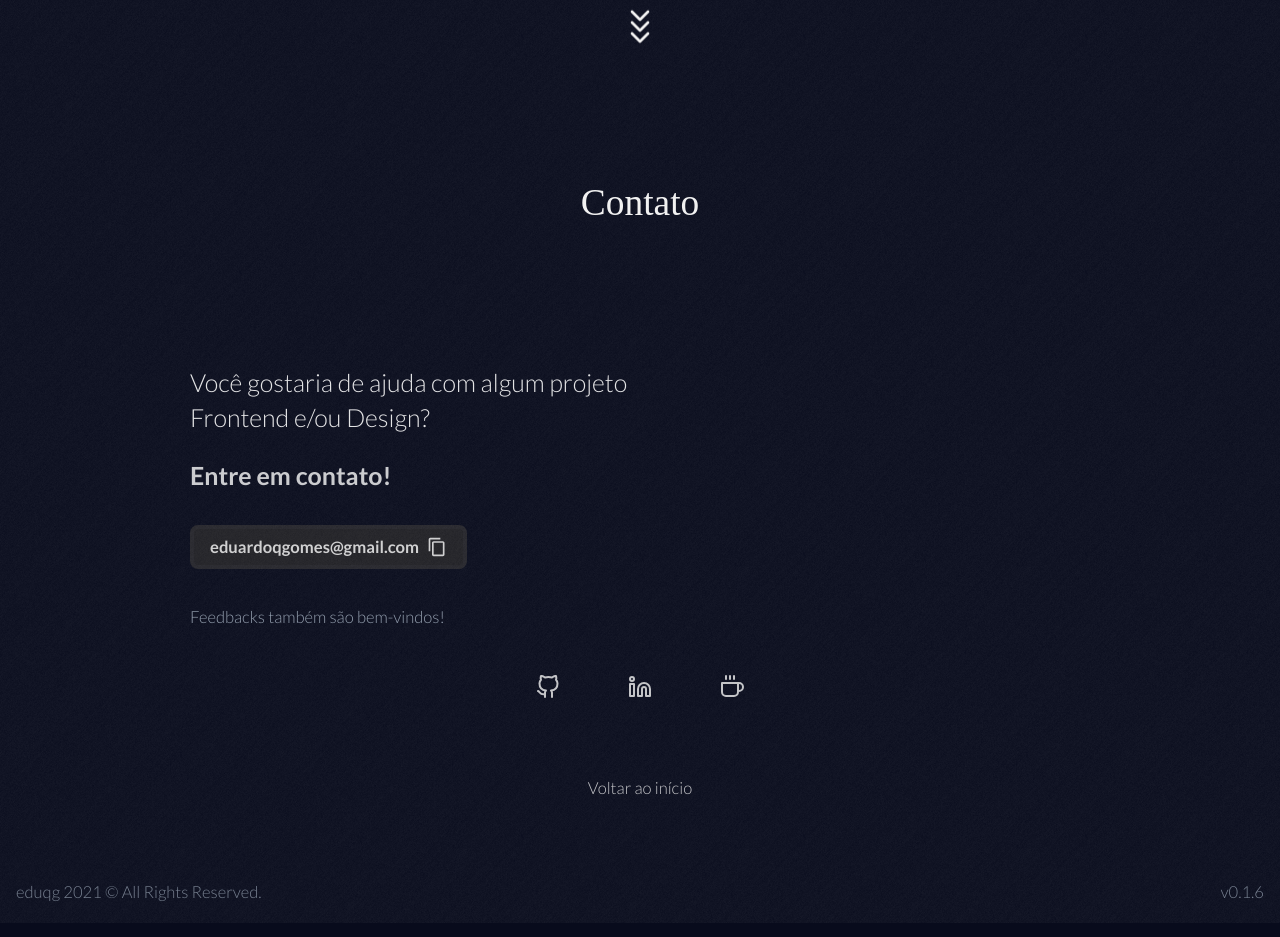
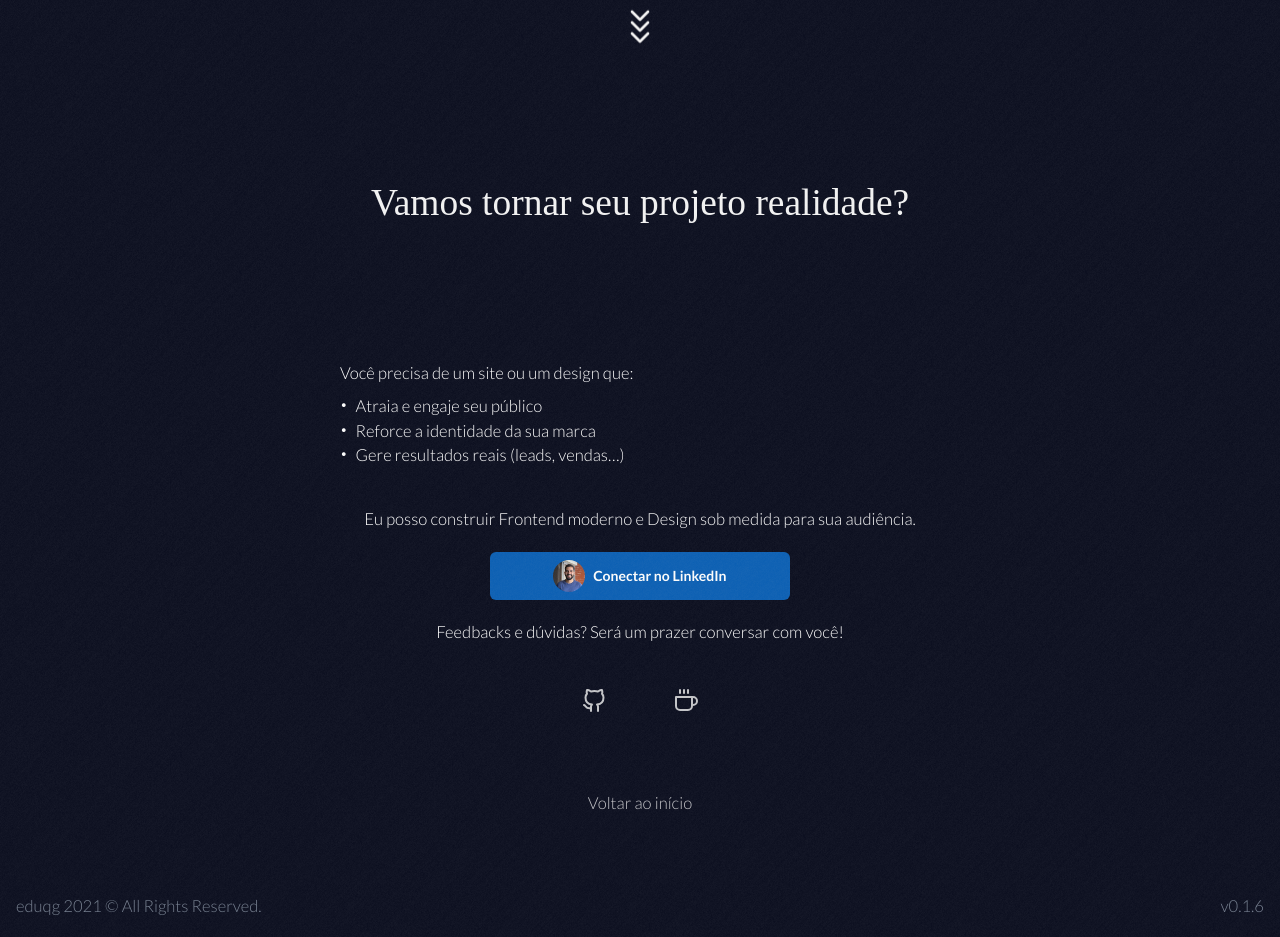
Before and after one commit to eduqg/eduqg.github.io, a Next.js app: page / in a window 1280 px wide. Shown: the part 2280-3217 px from the top of the page. Built offline with nearby package versions, Linux system fonts and the light colour scheme; no server answers; a web font is replaced by a local one.

Commit message:
Update contact section

```diff
--- a/src/components/About/index.tsx
+++ b/src/components/About/index.tsx
@@ -1,9 +1,8 @@
 import React, { useCallback, useMemo } from 'react'
 import { differenceInYears, differenceInDays } from 'date-fns'
-import { FiGithub, FiLinkedin, FiMail, FiCoffee, FiChevronDown } from 'react-icons/fi'
+import { FiGithub, FiLinkedin, FiCoffee, FiChevronDown } from 'react-icons/fi'
 
 import { useTranslation } from '@/hooks/translation'
-import { mailToLink } from '@/utils/emailMessage'
 
 import {
   Container,
@@ -13,6 +12,7 @@ import {
   AcademicList,
   AcademicItem,
   ButtonDown,
+  Divider,
 } from './styles'
 
 import { IScrollOptions } from '@/pages'
@@ -72,14 +72,15 @@ const About: React.FC<IAboutProps> = ({ scrollToContent }) => {
 
           <AcademicList>
             <AcademicItem>
+              <h3>{t.about_software_engineering_graduation}</h3>
               <h2>{t.about_software_engineering}</h2>
               <h3>Universidade de Brasília - UnB/FGA</h3>
-              <h3>{t.about_software_engineering_graduation}</h3>
             </AcademicItem>
+            <Divider />
             <AcademicItem>
+              <h3>{t.about_design_postgraduate}</h3>
               <h2>{t.about_design}</h2>
               <h3>Pontifícia Universidade Católica do Rio Grande do Sul - PUCRS</h3>
-              <h3>{t.about_design_postgraduate}</h3>
             </AcademicItem>
           </AcademicList>
         </Academic>
@@ -101,14 +102,6 @@ const About: React.FC<IAboutProps> = ({ scrollToContent }) => {
             }
           >
             <FiLinkedin />
-          </button>
-
-          <button
-            type="button"
-            onClick={() => handleGoTo(mailToLink)}
-            onMouseDown={event => handleMouseDown(event, mailToLink)}
-          >
-            <FiMail />
           </button>
 
           <button
--- a/src/components/About/styles.ts
+++ b/src/components/About/styles.ts
@@ -162,19 +162,17 @@ export const AcademicList = styled.div`
 `
 
 export const AcademicItem = styled.div`
+  display: flex;
+  flex-direction: column;
+  gap: 4px;
   h2 {
     font-family: 'Encode Sans Condensed';
     font-style: normal;
     font-weight: 200;
     letter-spacing: 0em;
     text-align: left;
-    margin-bottom: 8px;
     font-size: 1.6rem;
     line-height: 120%;
-  }
-
-  h3 + h3 {
-    margin-top: 8px;
   }
 
   h3 {
@@ -209,10 +207,17 @@ export const AcademicItem = styled.div`
   }
 `
 
+export const Divider = styled.div`
+  border-top: 1px solid rgba(255, 255, 255, 0.2);
+
+  @media screen and (min-width: 640px) {
+    display: none;
+  }
+`
 export const BottomButtons = styled.div`
   display: flex;
   flex-wrap: wrap;
-  justify-content: flex-start;
+  justify-content: center;
   align-items: center;
   margin-top: 16px;
   width: 100%;
--- a/src/components/ContactMe/index.tsx
+++ b/src/components/ContactMe/index.tsx
@@ -1,34 +1,32 @@
-import React, { useState } from 'react'
+import React from 'react'
 import { useCallback } from 'react'
-import { FiGithub, FiLinkedin, FiCoffee } from 'react-icons/fi'
-import { MdContentCopy } from 'react-icons/md'
+import { FiGithub, FiCoffee } from 'react-icons/fi'
 
 import packageJson from '../../../package.json'
 import { useTranslation } from '@/hooks/translation'
-
-import Snackbar from '../Snackbar'
 
 import {
   Container,
   Content,
   Info,
   BottomButtons,
-  MailMeButton,
   ButtonScrollTop,
   Footer,
+  Anchor,
+  FooterText,
+  List,
+  AnchorContainer,
 } from './styles'
 
 import { IScrollOptions } from '@/pages'
+import { linkedin } from '@/constants/social'
 
 interface IContactMeProps {
   scrollToContent(content: IScrollOptions): void
 }
 
 const ContactMe: React.FC<IContactMeProps> = ({ scrollToContent }) => {
-  const [showSnackbarCopied, setShowSnackbarCopied] = useState(false)
   const { t } = useTranslation()
-
-  const copyEmail = 'eduardoqgomes@gmail.com'
 
   const handleMouseDown = useCallback((event, goToUrl: string) => {
     if (event.button === 1) {
@@ -37,12 +35,7 @@ const ContactMe: React.FC<IContactMeProps> = ({ scrollToContent }) => {
   }, [])
 
   const handleGoTo = useCallback((goToUrl: string) => {
-    window.open(goToUrl)
-  }, [])
-
-  const handleCopyEmail = useCallback(() => {
-    setShowSnackbarCopied(true)
-    navigator.clipboard.writeText(copyEmail)
+    window.open(goToUrl, '_blank')
   }, [])
 
   const year = new Date().getFullYear()
@@ -53,14 +46,22 @@ const ContactMe: React.FC<IContactMeProps> = ({ scrollToContent }) => {
 
       <Content>
         <Info>
-          <h2>{t.contact_paragraph}</h2>
-          <h3>{t.contact_contact_me}</h3>
+          <p>{t.contact_subtitle}</p>
+          <List>
+            <li>{t.contact_list_item_1}</li>
+            <li>{t.contact_list_item_2}</li>
+            <li>{t.contact_list_item_3}</li>
+          </List>
+          <p style={{ textAlign: 'center', paddingTop: '24px' }}>{t.contact_paragraph_2}</p>
 
-          <MailMeButton type="button" onClick={handleCopyEmail} onMouseDown={handleCopyEmail}>
-            <p>{copyEmail}</p>
-            <MdContentCopy size={20} />
-          </MailMeButton>
-          <h4>{t.contact_feedback}</h4>
+          <AnchorContainer>
+            <Anchor href={linkedin} target="_blank">
+              <img src="/eduardo.png" alt="Eduardo Quintino" />
+              {t.contact_linkedin}
+            </Anchor>
+          </AnchorContainer>
+
+          <FooterText>{t.contact_feedback}</FooterText>
         </Info>
 
         <BottomButtons>
@@ -70,16 +71,6 @@ const ContactMe: React.FC<IContactMeProps> = ({ scrollToContent }) => {
             onMouseDown={event => handleMouseDown(event, 'https://github.com/eduqg')}
           >
             <FiGithub />
-          </button>
-
-          <button
-            type="button"
-            onClick={() => handleGoTo('https://www.linkedin.com/in/eduardo-quintino/')}
-            onMouseDown={event =>
-              handleMouseDown(event, 'https://www.linkedin.com/in/eduardo-quintino/')
-            }
-          >
-            <FiLinkedin />
           </button>
 
           <button
@@ -100,10 +91,6 @@ const ContactMe: React.FC<IContactMeProps> = ({ scrollToContent }) => {
         </ButtonScrollTop>
       </Content>
 
-      {showSnackbarCopied && (
-        <Snackbar setShow={setShowSnackbarCopied} text={t.contact_send_email} />
-      )}
-
       <Footer>
         <h3 className="rights">eduqg {year} &#xA9; All Rights Reserved.</h3>
 
--- a/src/components/ContactMe/styles.ts
+++ b/src/components/ContactMe/styles.ts
@@ -19,6 +19,7 @@ export const Container = styled.div`
     text-align: left;
     color: var(--almost-white);
     margin-bottom: 32px;
+    text-align: center;
   }
 
   &:after {
@@ -69,54 +70,11 @@ export const Info = styled.div`
   width: 100%;
   max-width: 900px;
   margin: 0 auto;
+  max-width: 600px;
 
-  h2 {
-    font-size: 2rem;
-    line-height: 140%;
-    font-style: normal;
-    font-weight: 300;
-    letter-spacing: 0em;
-    text-align: left;
-    color: rgba(255, 255, 255, 0.9);
-    margin-bottom: 16px;
-    max-width: 460px;
-  }
-
-  h3 {
-    font-size: 2.4rem;
-    line-height: 200%;
-    font-style: normal;
-    font-weight: bolder;
-    letter-spacing: 0em;
-    text-align: left;
-    color: rgba(255, 255, 255, 0.8);
-    margin-bottom: 24px;
-  }
-
-  h4 {
-    padding-top: 40px;
-  }
-
-  @media screen and (min-width: 640px) {
-    h2 {
-      font-size: 2.2rem;
-      line-height: 140%;
-    }
-    h3 {
-      font-size: 2.4rem;
-      line-height: 200%;
-    }
-  }
-
-  @media screen and (min-width: 1280px) {
-    h2 {
-      font-size: 2.4rem;
-      line-height: 140%;
-    }
-    h3 {
-      font-size: 2.4rem;
-      line-height: 200%;
-    }
+  p {
+    font-size: 1.6rem;
+    color: white;
   }
 `
 
@@ -176,68 +134,6 @@ export const BottomButtons = styled.div`
   }
 `
 
-export const MailMeButton = styled.button`
-  color: #ffffffcc;
-  font-weight: 600;
-  display: flex;
-  align-items: center;
-  border: 4px solid #25252b;
-  border-radius: 8px;
-  padding: 8px 16px;
-  background: #202025;
-  gap: 8px;
-  transition: background 0.2s ease;
-
-  &:hover {
-    background: #25252b;
-  }
-
-  &:focus {
-    outline: none;
-    background: #25252b;
-  }
-
-  /*
-  padding: 0 32px;
-  cursor: pointer;
-  height: 50px;
-  text-align: center;
-  border: none;
-  background-size: 200% 100%;
-  border-radius: 50px;
-  moz-transition: all 0.4s ease-in-out;
-  -o-transition: all 0.4s ease-in-out;
-  -webkit-transition: all 0.4s ease-in-out;
-  transition: all 0.4s ease-in-out;
-  background-image: linear-gradient(to right, #3268d2, #6b8dd6, #6437de);
-  box-shadow: 0 4px 10px 0 rgba(116, 79, 168, 0.75);
-  margin-top: 8px;
-  margin-bottom: 24px;
-
-  p {
-    font-size: 1.6rem;
-    font-weight: 600;
-    color: #fff;
-  }
-
-  svg {
-    width: 20px;
-    height: 20px;
-    margin-left: 16px;
-  }
-
-  &:hover {
-    background-position: 100% 0;
-    moz-transition: all 0.4s ease-in-out;
-    -o-transition: all 0.4s ease-in-out;
-    -webkit-transition: all 0.4s ease-in-out;
-    transition: all 0.4s ease-in-out;
-  }
-
-  &:focus {
-    outline: none;
-  } */
-`
 export const ButtonScrollTop = styled.button`
   font-size: 1.6rem;
   font-style: normal;
@@ -300,3 +196,66 @@ export const Footer = styled.div`
     opacity: 0.8;
   }
 `
+
+export const List = styled.ul`
+  list-style: none;
+  padding: 16px 0;
+  max-width: 600px;
+  text-align: left;
+
+  li {
+    margin-bottom: 0.75rem;
+    padding-left: 1.5rem;
+    position: relative;
+    color: #ffffff;
+
+    &::before {
+      content: '•';
+      position: absolute;
+      left: 0;
+      color: white;
+      font-size: 1.25rem;
+      line-height: 1;
+    }
+  }
+`
+
+export const AnchorContainer = styled.div`
+  width: 100%;
+  display: flex;
+  justify-content: center;
+  padding: 24px 0;
+`
+
+export const Anchor = styled.a`
+  display: inline-flex;
+  align-items: center;
+  justify-content: center;
+  padding: 0.75rem 1.5rem;
+  background-color: #085eb4;
+  color: white;
+  text-decoration: none;
+  font-weight: bold;
+  border-radius: 6px;
+  transition: background-color 0.1s ease;
+  font-size: 14px;
+  width: 100%;
+  max-width: 300px;
+
+  img {
+    border-radius: 50%;
+    width: 32px;
+    height: 32px;
+    margin-right: 0.75rem;
+  }
+
+  &:hover {
+    background-color: rgb(9, 71, 133);
+  }
+`
+
+export const FooterText = styled.p`
+  font-size: 1rem;
+  color: #cccccc;
+  text-align: center;
+`
--- /dev/null
+++ b/src/constants/social.ts
@@ -0,0 +1 @@
+export const linkedin = 'https://www.linkedin.com/in/eduardo-quintino'
--- a/src/locales/en.ts
+++ b/src/locales/en.ts
@@ -8,15 +8,15 @@ export const en = {
   design_role: 'Design',
 
   title_404: 'There is something wrong with this link',
-  description_404: 'I think is better go back to homepage',
+  description_404: 'I think it is better to go back to the homepage',
   go_back_404: 'Go Home',
 
   about_title: 'About',
   about_hello: 'Hi there, my name is Eduardo.',
   about_paragraph:
-    "I'm a Front-end Developer [time_phrase] years of professional experience, specializing in React.js, NextJS, React Native, HTML, and CSS. Also, I'm capable of transforming Designs into clear, efficient, and organized code using Javascript/Typescript.",
+    "I'm a Front-end Developer with [time_phrase] years of professional experience, specializing in React.js, NextJS, React Native, HTML, and CSS. I am also capable of transforming designs into clear, efficient, and organized code using JavaScript/TypeScript.",
   about_paragraph_2:
-    'Solid knowledge creating, improving, and maintaining the Frontend of applications; agile methodologies; API consumption; UI Design solutions; responsive interfaces; and interaction with backend and design teams.',
+    'Solid knowledge in creating, improving, and maintaining the frontend of applications; agile methodologies; API consumption; UI design solutions; responsive interfaces; and interaction with backend and design teams.',
   about_academic_title: 'Academic education',
   about_software_engineering: 'Software Engineering',
   about_software_engineering_graduation: 'Graduation',
@@ -27,11 +27,14 @@ export const en = {
   projects_design_member: 'Design member',
   projects_personal: 'Personal',
 
-  contact_title: 'Contact',
-  contact_paragraph: 'Do you need help in some project with Frontend and/or Design?',
-  contact_contact_me: 'Contact me!',
-  contact_send_email: 'Copied to clipboard!',
-  contact_feedback: 'Feedbacks are also welcome!',
+  contact_title: 'Shall we make your project a reality?',
+  contact_subtitle: 'Do you need a website or a design that:',
+  contact_list_item_1: 'Attracts and engages your audience',
+  contact_list_item_2: 'Strengthens your brand identity',
+  contact_list_item_3: 'Generates real results (leads, sales…)',
+  contact_paragraph_2: 'I can build a modern frontend and custom design for your audience.',
+  contact_linkedin: 'Connect on LinkedIn',
+  contact_feedback: 'Feedback or questions? I would be happy to talk with you!',
   contact_back_to_top: 'Back to top',
 }
 
--- a/src/locales/pt-br.ts
+++ b/src/locales/pt-br.ts
@@ -29,10 +29,14 @@ export const ptBr: ILocaleData = {
   projects_design_member: 'Integrante de Design',
   projects_personal: 'Pessoal',
 
-  contact_title: 'Contato',
-  contact_paragraph: 'Você gostaria de ajuda com algum projeto Frontend e/ou Design?',
-  contact_contact_me: 'Entre em contato!',
-  contact_send_email: 'E-mail copiado!',
-  contact_feedback: 'Feedbacks também são bem-vindos!',
+  contact_title: 'Vamos tornar seu projeto realidade?',
+  contact_subtitle: 'Você precisa de um site ou um design que:',
+  contact_list_item_1: 'Atraia e engaje seu público',
+  contact_list_item_2: 'Reforce a identidade da sua marca',
+  contact_list_item_3: 'Gere resultados reais (leads, vendas…)',
+  contact_paragraph_2:
+    'Eu posso construir Frontend moderno e Design sob medida para sua audiência.',
+  contact_linkedin: 'Conectar no LinkedIn',
+  contact_feedback: 'Feedbacks e dúvidas? Será um prazer conversar com você!',
   contact_back_to_top: 'Voltar ao início',
 }
--- a/src/utils/emailMessage.ts
+++ /dev/null
@@ -1,3 +0,0 @@
-const formattedSubject = 'Oi Eduardo, conheci o seu site!'
-export const mailToLink =
-  'mailto:eduardoqgomes@gmail.com?subject=' + encodeURIComponent(formattedSubject)
```
Also changed, not shown: public/eduardo.png (added).
